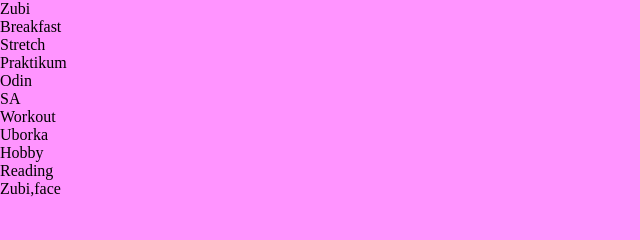
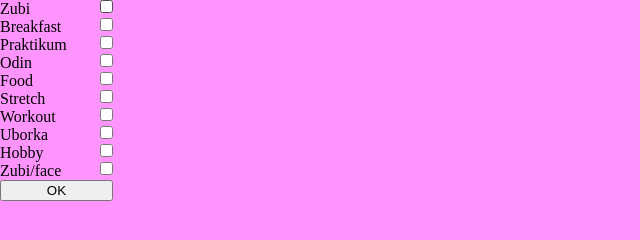
Before and after one commit to Alexey-357/ToDo1337, a plain HTML site: page list.html in a window 1280 px wide. Shown: the whole page, without its empty margins (0-640 px from the left). Drawn offline with Linux system fonts and the light colour scheme.

```diff
--- a/list.html
+++ b/list.html
@@ -3,24 +3,63 @@
 <head>
     <meta charset="UTF-8">
     <link rel="stylesheet" href="styles.css">
+
     <meta name="viewport" content="width=device-width, initial-scale=1.0">
     <title>List</title>
 </head>
 <body id="listBody">
 
-    <ul>
-        <li>Zubi</li>
-        <li>Breakfast</li>
-        <li>Stretch</li>
-        <li>Praktikum</li>
-        <li>Odin</li>
-        <li>SA</li>
-        <li>Workout</li>
-        <li>Uborka</li>
-        <li>Hobby</li>
-        <li>Reading</li>
-        <li>Zubi,face</li>
-    </ul>
+   <!---- <ul>
+        <li class="listLi">Zubi</li>
+        <li class="listLi">Breakfast</li>
+        <li class="listLi">Stretch</li>
+        <li class="listLi">Praktikum</li>
+        <li class="listLi">Odin</li>
+        <li class="listLi"> SA</li>
+        <li class="listLi">Workout</li>
+        <li class="listLi">Uborka</li>
+        <li class="listLi">Hobby</li>
+        <li class="listLi">Reading</li>
+        <li class="listLi">Zubi,face</li>
+    </ul>-->
 
+    <form id="listForm" name="listForm" method="post">
+        <label>Zubi
+            <input type="checkbox" name="Zubi" class="checkbox">
+        </label>
+        <label>Breakfast
+            <input type="checkbox" name="Breakfast" class="checkbox">
+        </label>
+        <label>Praktikum
+            <input type="checkbox" name="Praktikum" class="checkbox">
+        </label>
+        <label>Odin
+            <input type="checkbox" name="Odin"class="checkbox">
+        </label>
+        <label>Food
+            <input type="checkbox" name="Food"class="checkbox">
+        </label>
+        <label>Stretch
+            <input type="checkbox" name="Stretch"class="checkbox">
+        </label>
+        <label>Workout
+            <input type="checkbox" name="Workout"class="checkbox">
+        </label>
+        <label>Uborka
+            <input type="checkbox" name="Uborka"class="checkbox">
+        </label>
+        <label>Hobby
+            <input type="checkbox" name="Hobby"class="checkbox">
+        </label>
+        <label>Zubi/face
+            <input type="checkbox" name="Zubi/face"class="checkbox">
+        </label>
+        <button type="submit">OK</button>
+    </form>
+
+
+
+
+    <script src="script.js"></script>
 </body>
 </html>
--- a/script.js
+++ b/script.js
@@ -0,0 +1,4 @@
+let form = document.getElementById('listForm');
+form.addEventListener('submit', (event) => {
+   form.submit(); // handle the form data
+});
--- a/styles.css
+++ b/styles.css
@@ -32,6 +32,26 @@
     padding-top: 10px;
 
 }
+.listLi {
+    display :inline-block;
+    width: 100px;
+}
+.checkbox {
+    position: absolute;
+    left:100px;
+
+
+}
+button {
+    width: 113px;
+}
+label {
+    display: block;
+}
+#listForm {
+    height: 1000px;
+}
+
 
 
 
```
